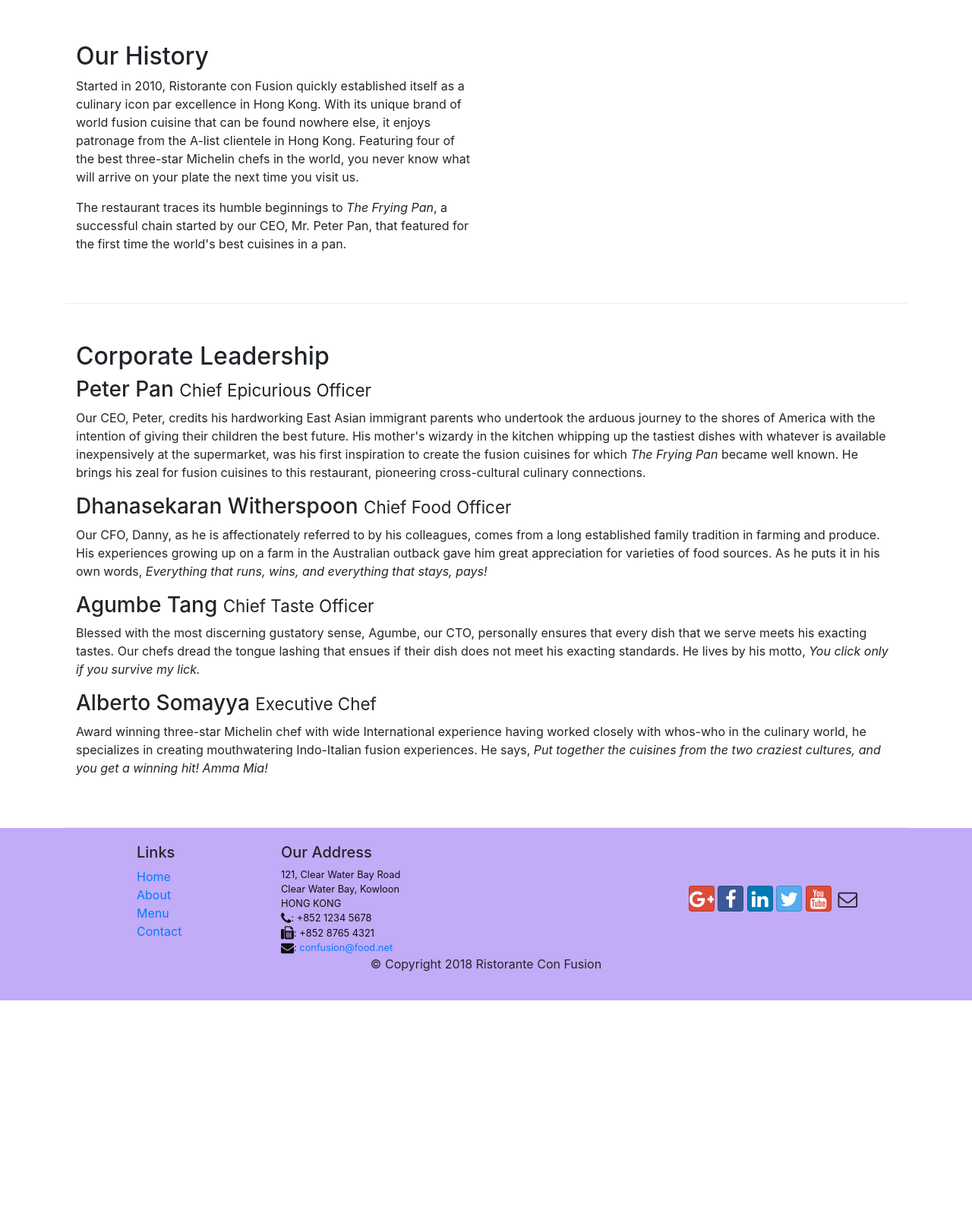
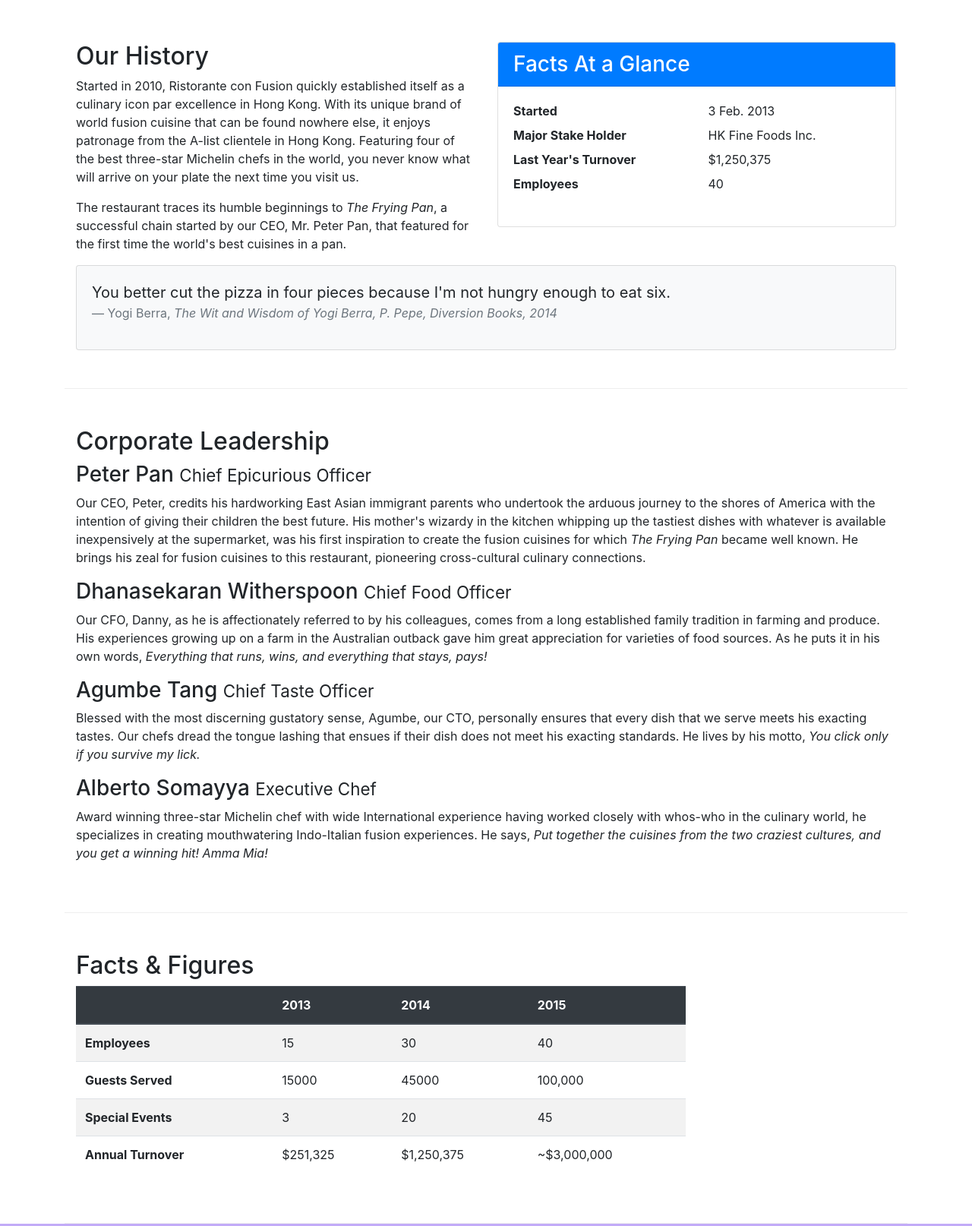
Before and after one commit to maheshJosephSadashiv/BootStrap, a website: page aboutus.html in a window 1280 px wide. Shown: the part 460-2074 px from the top of the page at 76% size. Before the commit the page ends 1777 px from the top, so only its background shows below. Drawn offline with nearby package versions, Linux system fonts and the light colour scheme.

Commit message:
Images and Media

```diff
--- a/aboutus.html
+++ b/aboutus.html
@@ -20,7 +20,7 @@
     <nav class="navbar navbar-dark navbar-expand-sm fixed-top">
         <div class="container">
             <button class="navbar-toggler" type="button" data-target="#Navbar" data-toggle="collapse"><span class="navbar-toggler-icon"></span></button>
-            <a class="navbar-brand" href="./index.html">Ristorante con Fusion</a>
+            <a class="navbar-brand" href="./index.html"><img src="img/logo.png" height="30" width="41"></a>
             <div class="collapse navbar-collapse" id="Navbar">
                 <ul class="navbar-nav mr-auto">
                     <li class="navbar-item ">
@@ -75,7 +75,34 @@
                 <p>Started in 2010, Ristorante con Fusion quickly established itself as a culinary icon par excellence in Hong Kong. With its unique brand of world fusion cuisine that can be found nowhere else, it enjoys patronage from the A-list clientele in Hong Kong.  Featuring four of the best three-star Michelin chefs in the world, you never know what will arrive on your plate the next time you visit us.</p>
                 <p>The restaurant traces its humble beginnings to <em>The Frying Pan</em>, a successful chain started by our CEO, Mr. Peter Pan, that featured for the first time the world's best cuisines in a pan.</p>
             </div>
-            <div>
+            <div class="col-12 col-sm-6">
+                <div class="card">
+                    <h3 class="card-header bg-primary text-white">Facts At a Glance</h3>
+                    <div class="card-body">
+                        <dl class="row">
+                            <dt class="col-6">Started</dt>
+                            <dd class="col-6">3 Feb. 2013</dd>
+                            <dt class="col-6">Major Stake Holder</dt>
+                            <dd class="col-6">HK Fine Foods Inc.</dd>
+                            <dt class="col-6">Last Year's Turnover</dt>
+                            <dd class="col-6">$1,250,375</dd>
+                            <dt class="col-6">Employees</dt>
+                            <dd class="col-6">40</dd>
+                        </dl>
+                    </div>
+                </div>
+            </div>
+            <div class="col-12">
+                <div class="card card-body bg-light">
+                    <blockquote class="blockquote">
+                        <p class="mb-0">You better cut the pizza in four pieces because
+                            I'm not hungry enough to eat six.</p>
+                        <footer class="blockquote-footer">Yogi Berra,
+                            <cite title="Source Title">The Wit and Wisdom of Yogi Berra,
+                            P. Pepe, Diversion Books, 2014</cite>
+                        </footer>
+                    </blockquote>
+                </div>
             </div>
         </div>
 
@@ -100,6 +127,52 @@
                     <p>Award winning three-star Michelin chef with wide International experience having worked closely with whos-who in the culinary world, he specializes in creating mouthwatering Indo-Italian fusion experiences. He says, <em>Put together the cuisines from the two craziest cultures, and you get a winning hit! Amma Mia!</em></p>
                 </div>
             </div>
+       </div>
+
+       <div class="row row-content">
+           <div class="col-12 col-sm-9">
+            <h2>Facts &amp; Figures</h2>
+            <div class="table-responsive">
+                <table class="table table-striped">
+                    <thead class="thead-dark">
+                        <tr>
+                            <th>&nbsp;</th>
+                            <th>2013</th>
+                            <th>2014</th>
+                            <th>2015</th>
+                        </tr>
+                    </thead>
+                    <tbody>
+                        <tr>
+                            <th>Employees</th>
+                            <td>15</td>
+                            <td>30</td>
+                            <td>40</td>
+                        </tr>
+                        <tr>
+                            <th>Guests Served</th>
+                            <td>15000</td>
+                            <td>45000</td>
+                            <td>100,000</td>
+                        </tr>
+                        <tr>
+                            <th>Special Events</th>
+                            <td>3</td>
+                            <td>20</td>
+                            <td>45</td>
+                        </tr>
+                        <tr>
+                            <th>Annual Turnover</th>
+                            <td>$251,325</td>
+                            <td>$1,250,375</td>
+                            <td>~$3,000,000</td>
+                        </tr>
+                    </tbody>
+                </table>
+            </div>
+           </div>
+           <div class="col-12 col-sm-3">
+           </div>
        </div>
 
     </div>
```
Also changed, not shown: index.html (+27 -20 lines).
